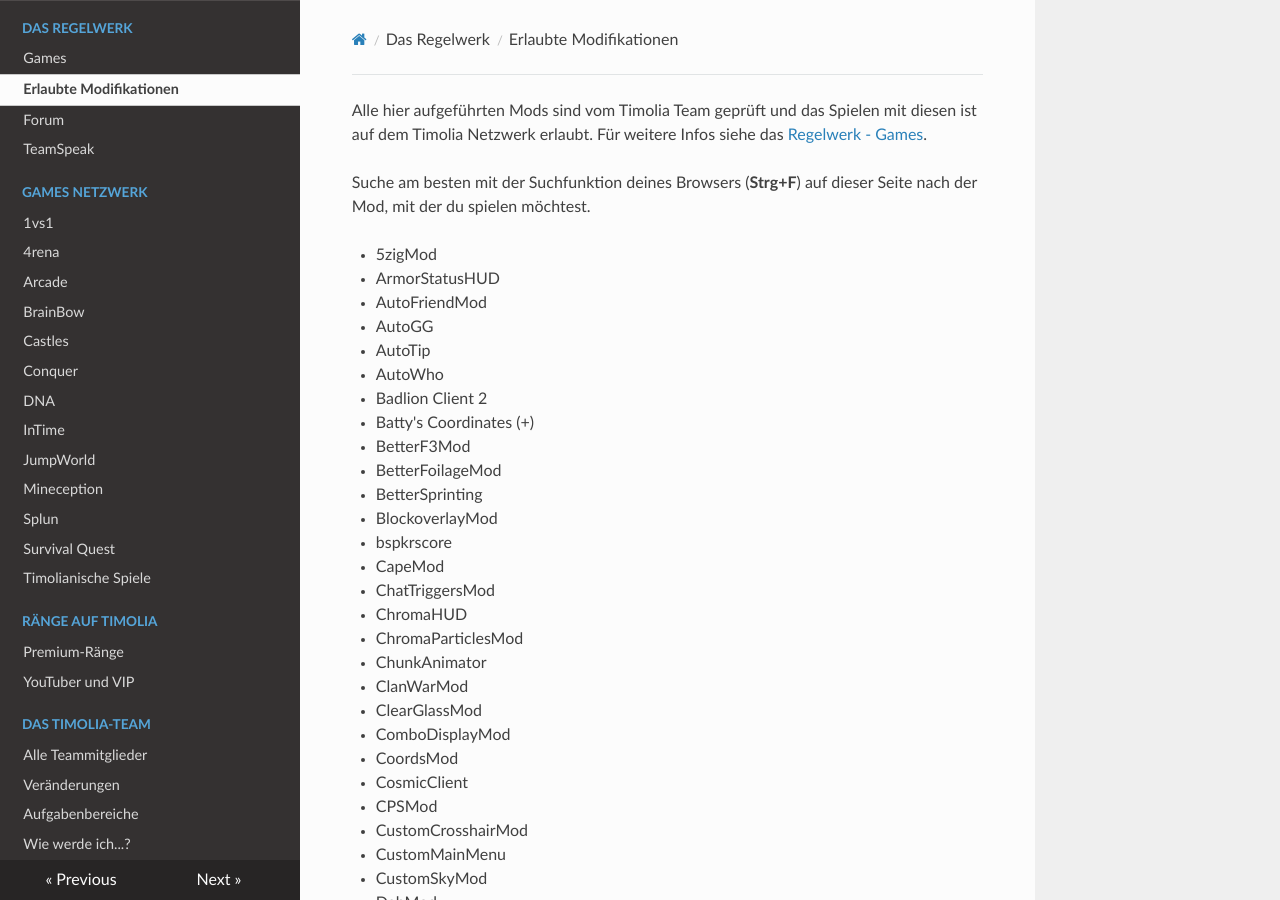
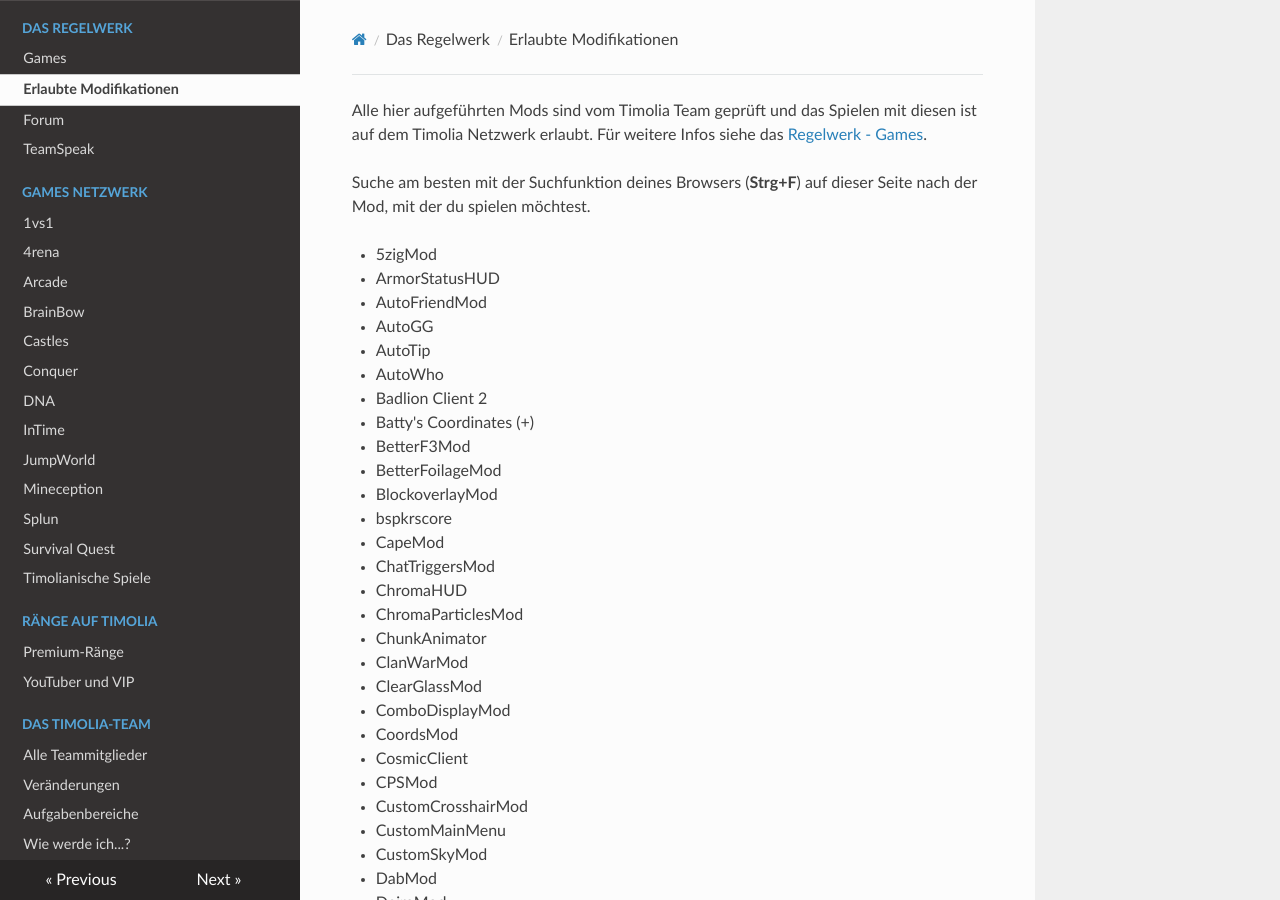
Before and after one commit to TimoliaDE/HowTo, an MkDocs documentation site: the page built from docs/rules/approvedmods.md, in a window 1280 px wide and 900 px high. Built offline with MkDocs 1.6.1, drawn with Linux system fonts in a browser that asks for light colours; nearby versions of some CDN libraries; old or Windows-style settings are respelled for this version of MkDocs.

Commit message:
Update approvedmods.md

```diff
--- a/docs/rules/approvedmods.md
+++ b/docs/rules/approvedmods.md
@@ -12,7 +12,6 @@ Suche am besten mit der Suchfunktion deines Browsers (**Strg+F**) auf dieser Sei
 - Batty's Coordinates (+)
 - BetterF3Mod
 - BetterFoilageMod
-- BetterSprinting
 - BlockoverlayMod
 - bspkrscore
 - CapeMod
```
